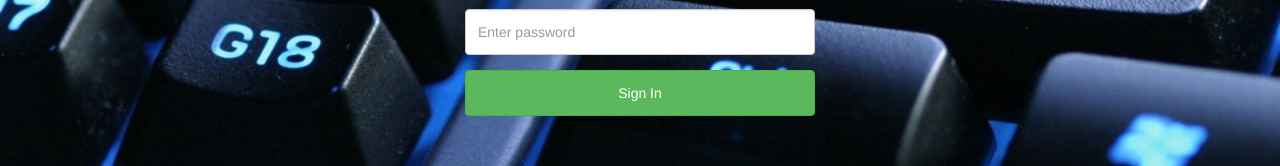
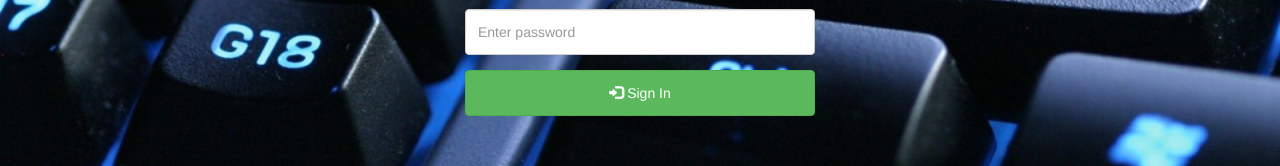
Before and after one commit to ponag1/Kaveri, an Angular app: page /login in a window 1280 px wide. Shown: the part 307-473 px from the top of the page. Built offline with nearby package versions, Linux system fonts and the light colour scheme; what @agm/core would draw is missing.

Commit message:
Update login.component.html

```diff
--- a/src/app/login/login.component.html
+++ b/src/app/login/login.component.html
@@ -14,7 +14,7 @@
       <div class="login alert"  *ngIf="userlogin.submitted && !password.valid">Password is required</div>
     </div>
     <div class="form-group" align='center'>
-        <button [disabled]="loading" class="btn btn-success btn-raised btn-block" style="height: 46px;">Sign In</button>
+        <button [disabled]="loading" class="btn btn-success btn-raised btn-block" style="height: 46px;"><span class="glyphicon glyphicon-log-in"></span> Sign In</button>
     </div>
     <div *ngIf="authMessage && authMessage!=''" class="alert alert-danger" >{{authMessage}}</div>
   </form>
```
